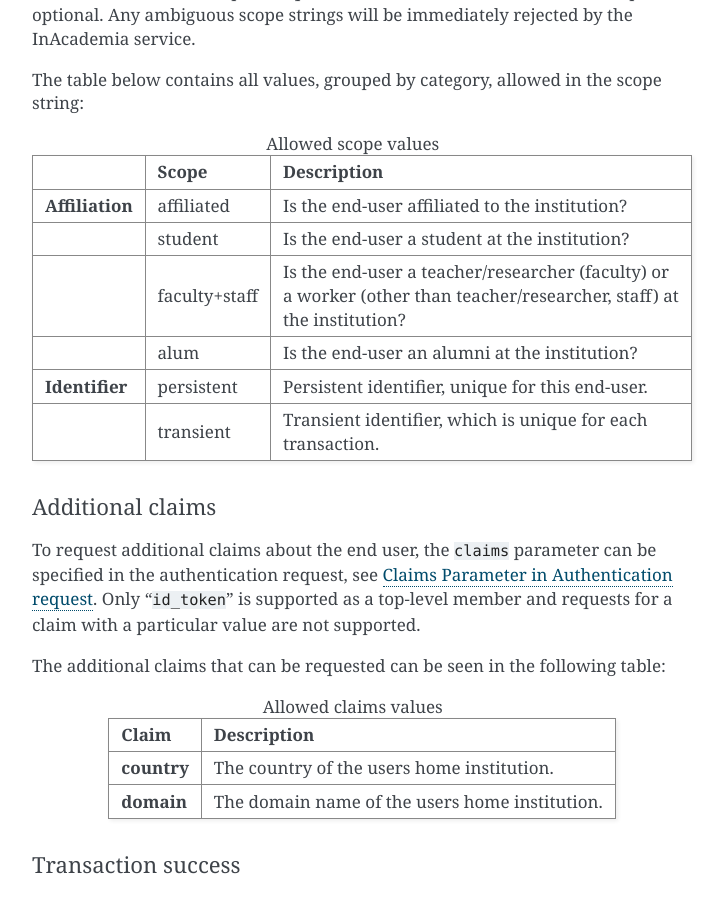
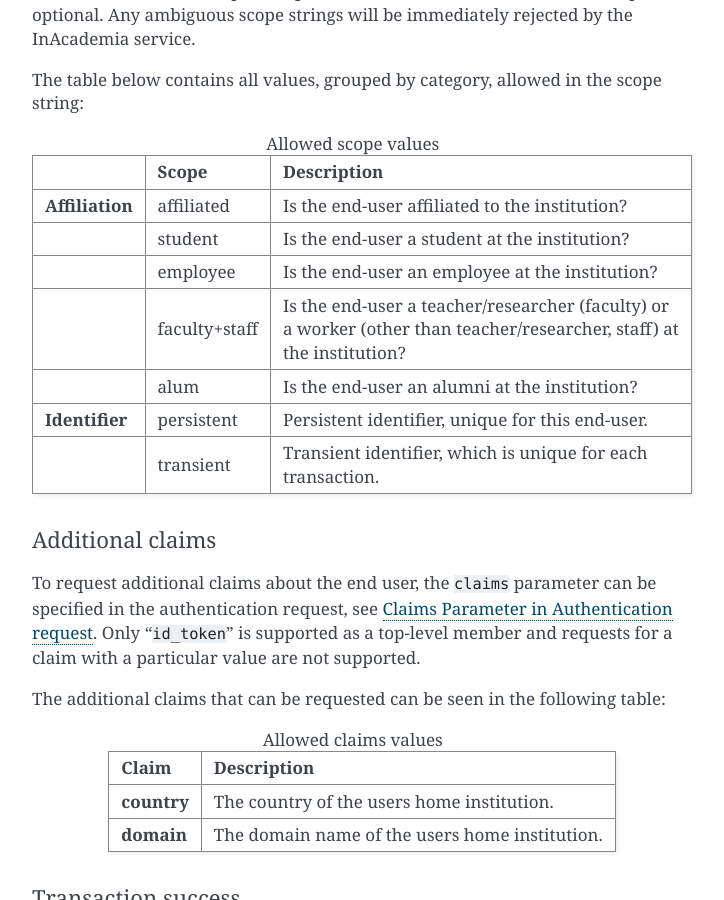
Before and after one commit to saxtouri/svs, a Sphinx documentation site: the page built from doc/usage.rst, in a window 1280 px wide and 900 px high, scrolled down 3383 px. Shown: the whole window, without its empty margins (388-1112 px from the left). Built offline with Sphinx 7.4.7, drawn with Linux system fonts in a browser that asks for light colours.

Commit message:
Added doc of the 'employee' scope value.

```diff
--- a/doc/usage.rst
+++ b/doc/usage.rst
@@ -196,6 +196,10 @@ The table below contains all values, grouped by category, allowed in the scope s
       - Is the end-user a student at the institution?
 
     * -
+      - employee
+      - Is the end-user an employee at the institution?
+
+    * -
       - faculty+staff
       - Is the end-user a teacher/researcher (faculty) or a worker (other than teacher/researcher, staff) at the institution?
 
```
